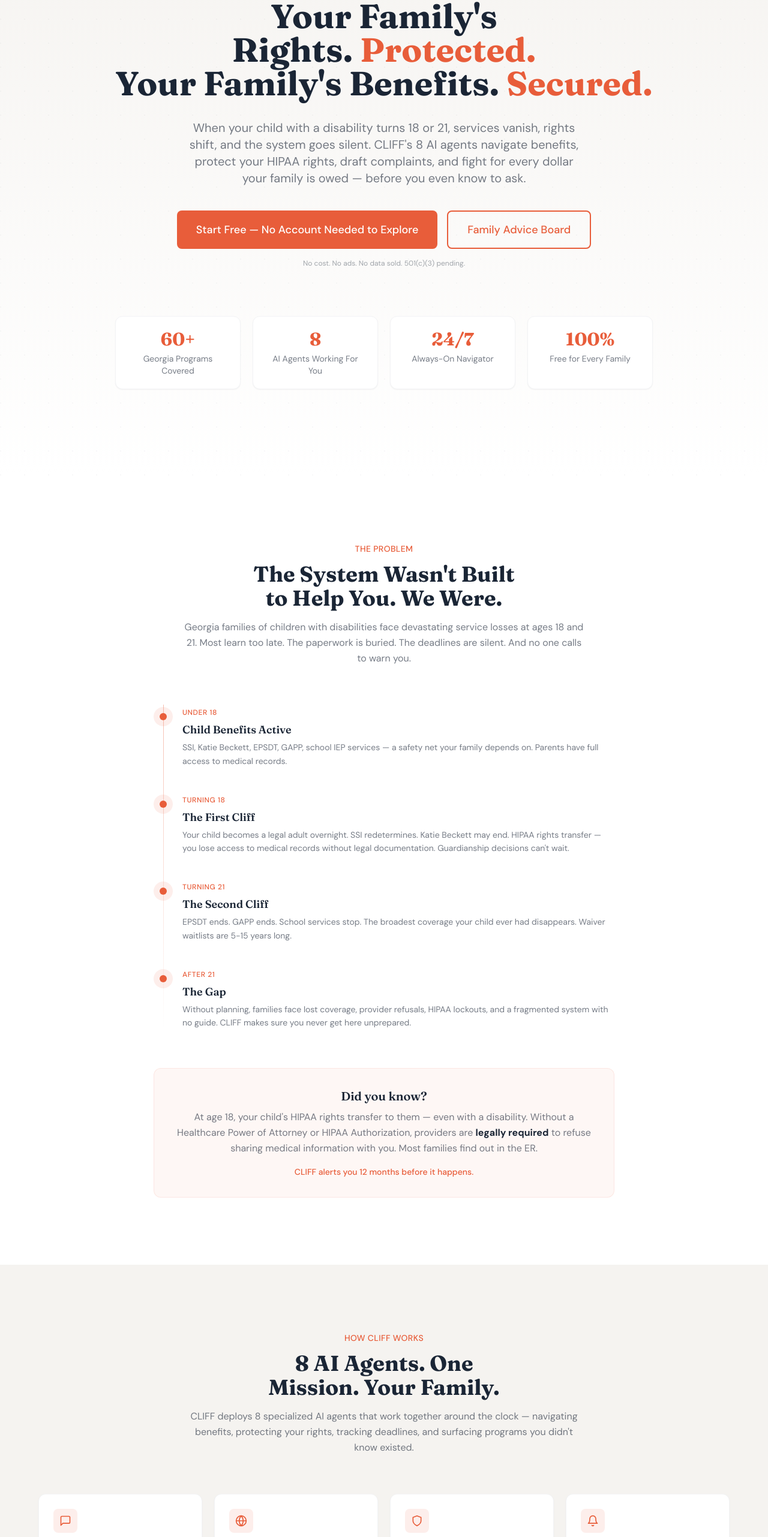
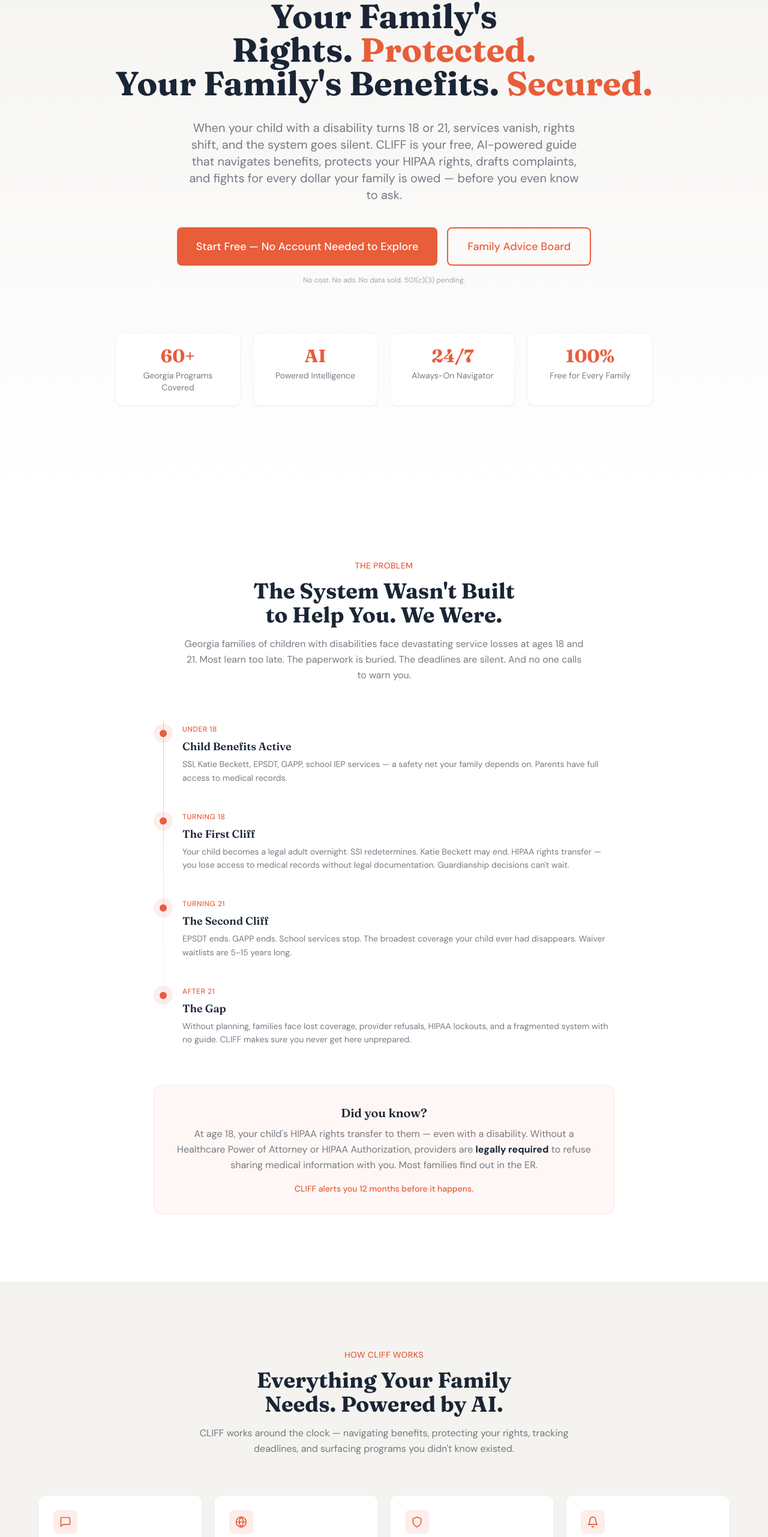
Before and after one commit to buildmoreandmore-cpu/cliff-org, a Next.js app: page / in a window 1280 px wide. Shown: the part 234-2797 px from the top of the page at 60% size. Built offline with nearby package versions, Linux system fonts and the light colour scheme; no server answers.

Commit message:
copy: replace '8 AI agents' with 'Powered by AI' — sell outcomes not architecture

```diff
--- a/src/components/landing/DonateStrip.tsx
+++ b/src/components/landing/DonateStrip.tsx
@@ -13,8 +13,8 @@
             Every Family Deserves a Guide Through the Cliff
           </h2>
           <p className="mt-4 text-navy/60 leading-relaxed">
-            Your donation powers 8 AI agents that protect families&apos; rights, navigate 60+ programs,
-            draft HIPAA complaints, and catch deadlines before they pass.
+            Your donation powers the AI behind CLIFF — protecting families&apos; rights, navigating 60+ programs,
+            drafting HIPAA complaints, and catching deadlines before they pass.
             No family should lose benefits because the system didn&apos;t warn them.
           </p>
           <div className="mt-8 flex flex-col sm:flex-row gap-3 justify-center">
--- a/src/components/landing/FeaturesSection.tsx
+++ b/src/components/landing/FeaturesSection.tsx
@@ -96,11 +96,11 @@
         <AnimatedSection className="max-w-2xl mx-auto text-center">
           <p className="text-coral font-medium text-sm tracking-wide uppercase">How CLIFF Works</p>
           <h2 className="mt-3 font-display text-3xl sm:text-4xl font-bold text-navy text-balance">
-            8 AI Agents. One Mission. Your Family.
+            Everything Your Family Needs. Powered by AI.
           </h2>
           <p className="mt-4 text-navy/60 leading-relaxed">
-            CLIFF deploys 8 specialized AI agents that work together around the clock — navigating benefits,
-            protecting your rights, tracking deadlines, and surfacing programs you didn&apos;t know existed.
+            CLIFF works around the clock — navigating benefits, protecting your rights,
+            tracking deadlines, and surfacing programs you didn&apos;t know existed.
           </p>
         </AnimatedSection>
 
--- a/src/components/landing/Hero.tsx
+++ b/src/components/landing/Hero.tsx
@@ -43,8 +43,8 @@
             transition={{ duration: 0.6, ease: EASING, delay: 0.24 }}
           >
             When your child with a disability turns 18 or 21, services vanish, rights shift, and the system goes silent.
-            CLIFF&apos;s 8 AI agents navigate benefits, protect your HIPAA rights, draft complaints,
-            and fight for every dollar your family is owed — before you even know to ask.
+            CLIFF is your free, AI-powered guide that navigates benefits, protects your HIPAA rights,
+            drafts complaints, and fights for every dollar your family is owed — before you even know to ask.
           </motion.p>
 
           <motion.div
@@ -77,7 +77,7 @@
         >
           {[
             { stat: '60+', label: 'Georgia Programs Covered' },
-            { stat: '8', label: 'AI Agents Working For You' },
+            { stat: 'AI', label: 'Powered Intelligence' },
             { stat: '24/7', label: 'Always-On Navigator' },
             { stat: '100%', label: 'Free for Every Family' },
           ].map((item) => (
```
